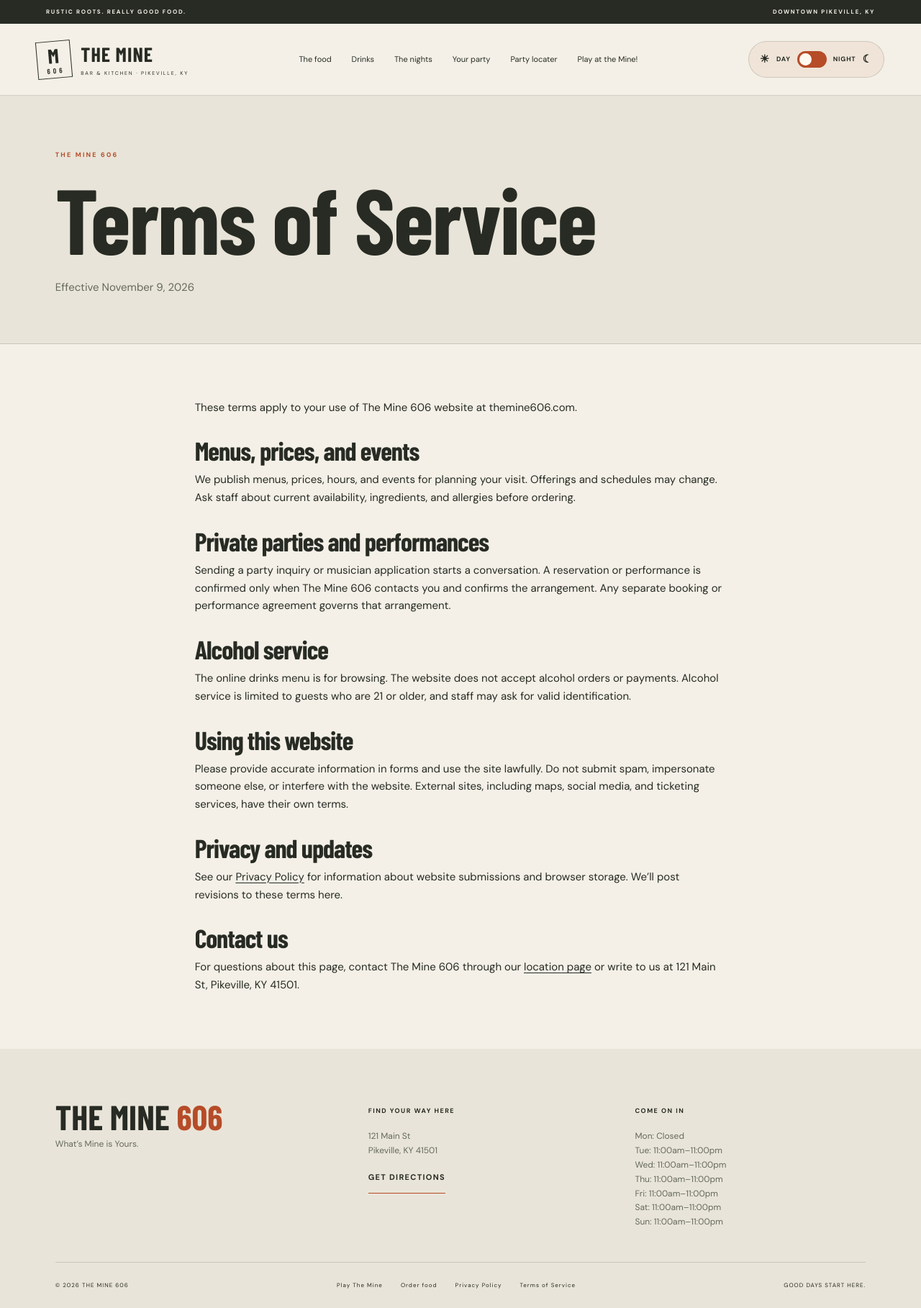
After one commit to leviwheeling/the-mine-606-site, a FastAPI app: page /terms in a window 1280 px wide. The commit adds this page. Shown: the whole page at 72% size. Run offline with FastAPI, Linux system fonts and the light colour scheme; parts of the project's set-up code (start-up, migrations or seed data) failed here and were passed over; some web fonts are replaced.

Commit message:
Add website policies and a drinks health notice

```diff
--- a/app/main.py
+++ b/app/main.py
@@ -188,6 +188,8 @@
         f"{base}/menu",
         f"{base}/menu/lunch",
         f"{base}/drinks",
+        f"{base}/privacy",
+        f"{base}/terms",
         f"{base}/events",
         f"{base}/ordering",
         f"{base}/musician",
--- a/app/routers/public.py
+++ b/app/routers/public.py
@@ -174,6 +174,20 @@
     return render_menu(request, "drinks", sections)
 
 
+@router.get("/privacy", response_class=HTMLResponse)
+async def privacy_policy(request: Request):
+    return request.app.templates.TemplateResponse(
+        "public/privacy.html", ctx(request, meta_desc="How The Mine 606 handles information submitted through this website.")
+    )
+
+
+@router.get("/terms", response_class=HTMLResponse)
+async def terms_of_service(request: Request):
+    return request.app.templates.TemplateResponse(
+        "public/terms.html", ctx(request, meta_desc="Terms of use for The Mine 606 website.")
+    )
+
+
 @router.get("/ordering", response_class=HTMLResponse)
 async def ordering(request: Request):
     return request.app.templates.TemplateResponse(get_template_name("ordering.html", request), ctx(request))
--- a/app/static/css/experience.css
+++ b/app/static/css/experience.css
@@ -2763,3 +2763,19 @@
     grid-template-columns: 1fr;
   }
 }
+
+.legal-copy {
+  width: min(88%, 72ch);
+  margin: clamp(30px, 6vw, 76px) auto;
+}
+.legal-copy h2 {
+  font: 700 clamp(26px, 4vw, 36px)/1 var(--display);
+  margin: 30px 0 10px;
+}
+.legal-copy p {
+  margin: 0 0 14px;
+}
+.legal-copy a {
+  text-decoration: underline;
+  text-underline-offset: 3px;
+}
--- a/app/templates/layout/base.html
+++ b/app/templates/layout/base.html
@@ -109,7 +109,8 @@
 <nav aria-label="More links">
 <a href="/musician">Play The Mine</a>
 <a href="/ordering">Order food</a>
-<a href="/admin">Staff login</a>
+<a href="/privacy">Privacy Policy</a>
+<a href="/terms">Terms of Service</a>
 </nav>
 <span class="only-day">GOOD DAYS START HERE.</span>
 <span class="only-night">GREAT NIGHTS END HERE.</span>
--- a/app/templates/layout/theme_head.html
+++ b/app/templates/layout/theme_head.html
@@ -3,6 +3,6 @@
 <link rel="preconnect" href="https://fonts.googleapis.com">
 <link rel="preconnect" href="https://fonts.gstatic.com" crossorigin>
 <link href="https://fonts.googleapis.com/css2?family=Barlow+Condensed:wght@600;700;800;900&family=DM+Sans:wght@400;500;600;700&display=swap" rel="stylesheet">
-<link rel="stylesheet" href="/static/css/experience.css?v=20261109">
-<script src="/static/js/experience.js?v=20261109" defer>
+<link rel="stylesheet" href="/static/css/experience.css?v=20261109b">
+<script src="/static/js/experience.js?v=20261109b" defer>
 </script>
--- /dev/null
+++ b/app/templates/public/legal.html
@@ -0,0 +1,21 @@
+{% extends 'layout/base.html' %}
+{% block title %}{{ policy_title }} — The Mine 606{% endblock %}
+{% block content %}
+<section class="page-intro">
+  <p class="eyebrow">THE MINE 606</p>
+  <h1>{{ policy_title }}</h1>
+  <p>Effective November 9, 2026</p>
+</section>
+<article class="legal-copy">
+  {% block policy_content %}{% endblock %}
+  <h2>Contact us</h2>
+  <p>
+    For questions about this page, contact The Mine 606 through our
+    <a href="/location">location page</a> or write to us at
+    {{ s.address if s and s.address else '121 Main St' }},
+    {{ s.city if s and s.city else 'Pikeville' }},
+    {{ s.state if s and s.state else 'KY' }}
+    {{ s.zip if s and s.zip else '41501' }}.
+  </p>
+</article>
+{% endblock %}
--- /dev/null
+++ b/app/templates/public/terms.html
@@ -0,0 +1,20 @@
+{% extends 'public/legal.html' %}
+{% set policy_title = 'Terms of Service' %}
+{% block policy_content %}
+<p>These terms apply to your use of The Mine 606 website at themine606.com.</p>
+
+<h2>Menus, prices, and events</h2>
+<p>We publish menus, prices, hours, and events for planning your visit. Offerings and schedules may change. Ask staff about current availability, ingredients, and allergies before ordering.</p>
+
+<h2>Private parties and performances</h2>
+<p>Sending a party inquiry or musician application starts a conversation. A reservation or performance is confirmed only when The Mine 606 contacts you and confirms the arrangement. Any separate booking or performance agreement governs that arrangement.</p>
+
+<h2>Alcohol service</h2>
+<p>The online drinks menu is for browsing. The website does not accept alcohol orders or payments. Alcohol service is limited to guests who are 21 or older, and staff may ask for valid identification.</p>
+
+<h2>Using this website</h2>
+<p>Please provide accurate information in forms and use the site lawfully. Do not submit spam, impersonate someone else, or interfere with the website. External sites, including maps, social media, and ticketing services, have their own terms.</p>
+
+<h2>Privacy and updates</h2>
+<p>See our <a href="/privacy">Privacy Policy</a> for information about website submissions and browser storage. We’ll post revisions to these terms here.</p>
+{% endblock %}
```
Also changed, not shown: app/static/css/menu-edition.css (+19 -0 lines), app/templates/public/menu.html (+9 -1 lines), app/templates/public/privacy.html (added, +18 -0 lines).
